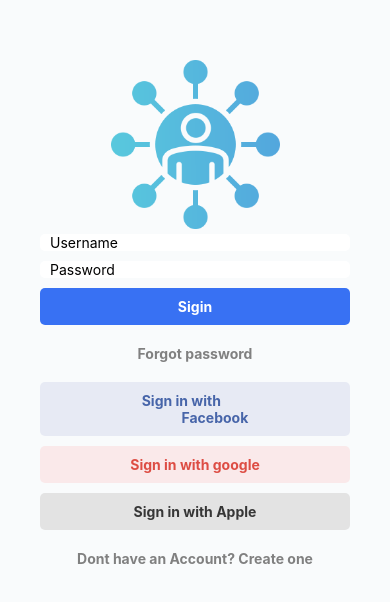
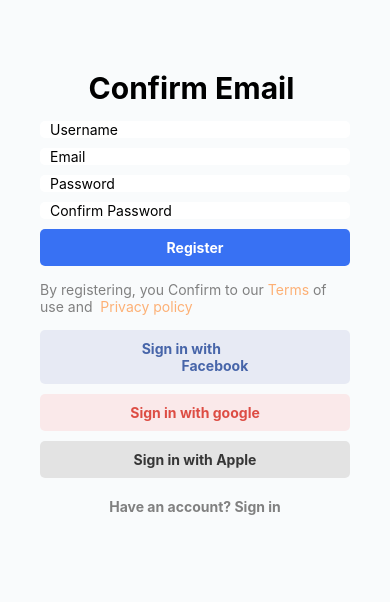
Before and after one commit to kaybrian/ReactNative_Autth, a React Native app: screen / in a window 390 px wide. Shown: the top 602 px of the page. Built offline with nearby package versions, Linux system fonts and the light colour scheme.

Commit message:
sign up screen

```diff
--- a/App.js
+++ b/App.js
@@ -1,12 +1,14 @@
 import { StatusBar } from 'expo-status-bar';
 import { SafeAreaView, Text, StyleSheet } from 'react-native';
 import SIgninScreen from './src/Screens/SIgninScreen';
+import SignUp from './src/Screens/SignUpScreen';
+import ConfirmEmailScreen from './src/Screens/ConfirmEmailScreen';
 
 
 export default function App() {
   return (
     <SafeAreaView style={styles.container} >
-      <SIgninScreen />
+      <ConfirmEmailScreen />
     </SafeAreaView>
   );
 }
--- /dev/null
+++ b/src/Components/SocialSIgnin.js
@@ -0,0 +1,46 @@
+import { View, Text } from 'react-native'
+import React from 'react'
+import CustomButton from './CustomButton'
+
+
+
+
+const SocialSIgnin = () => {
+    const signinWithFacebook = () => {
+        console.log("Sign with faceBook")
+    }
+
+    const onSigninWithGoogle = () => {
+        console.log("Sign with google")
+    }
+    const onSiginwithApple = () => {
+        console.log("Sign with Apple")
+    }
+
+    return (
+        <>
+
+            <CustomButton
+                text="Sign in with
+            Facebook"
+                onPress={signinWithFacebook}
+                bgColor="#E7EAf4"
+                fColor="#4765A9"
+            />
+            <CustomButton
+                text="Sign in with google"
+                onPress={onSigninWithGoogle}
+                bgColor="#FAE9EA"
+                fColor="#DD4D44"
+            />
+            <CustomButton
+                text="Sign in with Apple"
+                onPress={onSiginwithApple}
+                bgColor="#e3e3e3"
+                fColor="#363636"
+            />
+        </>
+    )
+}
+
+export default SocialSIgnin
--- /dev/null
+++ b/src/Screens/ConfirmEmailScreen.js
@@ -0,0 +1,107 @@
+import { View, Text, Image, StyleSheet, useWindowDimensions, ScrollView } from 'react-native'
+import React, { useState } from 'react'
+import CustomInput from '../Components/CustomInput';
+import CustomButton from '../Components/CustomButton';
+import SocialSIgnin from '../Components/SocialSIgnin';
+
+
+const ConfirmEmailScreen = () => {
+    const [username, setUsername] = useState("");
+    const [email, setEmail] = useState("");
+    const [password, setPassword] = useState("");
+    const [conPassWord, setConPassWord] = useState("");
+
+
+    const onRegister = () => {
+        console.warn("Register is Pressed")
+    }
+    const onSigninPressed = () => {
+        console.log("Sign in")
+    }
+
+    const onPressTerms =() => {
+        console.log("Terms")
+    }
+    const onPressPolicy = () => {
+        console.log("Policy")
+    }
+
+    return (
+        <ScrollView showsVerticalScrollIndicator={false}>
+            <View style={styles.root}>
+                <Text style={styles.title}>Confirm Email </Text>
+
+                <CustomInput
+                    placeholder="Username"
+                    value={username}
+                    setValue={setUsername}
+                />
+                <CustomInput
+                    placeholder="Email"
+                    value={email}
+                    setValue={setEmail}
+                />
+
+                <CustomInput
+                    placeholder="Password"
+                    value={password}
+                    setValue={setPassword}
+                    secureTextEntry={true}
+                />
+                <CustomInput
+                    placeholder="Confirm Password"
+                    value={conPassWord}
+                    setValue={setConPassWord}
+                    secureTextEntry={true}
+                />
+
+                <CustomButton text="Register" onPress={onRegister} />
+
+                <Text style={styles.text}>
+                    By registering, you Confirm to our
+                    <Text style={styles.link} onPress={onPressTerms}>
+                        {' '}Terms{' '}
+                    </Text>
+                    of use and <Text style={styles.link} onPress={onPressPolicy}>
+                        {' '}Privacy policy
+                    </Text>
+                </Text>
+                {/* social signs  */}
+
+                <SocialSIgnin />
+
+
+
+                <CustomButton text="Have an account? Sign in" onPress={onSigninPressed} type="TERTIARY" />
+
+
+            </View>
+        </ScrollView>
+    )
+}
+
+const styles = StyleSheet.create({
+    root: {
+        alignItems: "center",
+        padding: 40,
+        marginTop: 20,
+    },
+    text: {
+        color: 'gray',
+        marginVertical: 10,
+    },
+    link: {
+        color: "#FDB075"
+    },
+
+    title: {
+        fontSize: 30,
+        fontWeight: "bold",
+        textAlign: "center",
+        color: "051C60",
+        margin: 10
+    },
+})
+
+
+export default ConfirmEmailScreen
--- a/src/Screens/SIgninScreen.js
+++ b/src/Screens/SIgninScreen.js
@@ -3,6 +3,8 @@
 import logo from '../../assets/images/logo.png'
 import CustomInput from '../Components/CustomInput';
 import CustomButton from '../Components/CustomButton';
+import SocialSIgnin from '../Components/SocialSIgnin';
+
 
 const SIgninScreen = () => {
     const { height } = useWindowDimensions();
@@ -15,16 +17,7 @@
     const onForgotPress = () => {
         console.warn("Forgot password")
     }
-    const signinWithFacebook = () => {
-        console.log("Sign with faceBook")
-    }
 
-    const onSigninWithGoogle = () => {
-        console.log("Sign with google")
-    }
-    const onSiginwithApple = () => {
-        console.log("Sign with Apple")
-    }
     const onSignUpPress = () => {
         console.log("Sign up")
     }
@@ -56,26 +49,7 @@
                 <CustomButton text="Forgot password" onPress={onForgotPress} type="TERTIARY" />
 
                 {/* social signs  */}
-
-                <CustomButton
-                    text="Sign in with
-            Facebook"
-                    onPress={signinWithFacebook}
-                    bgColor="#E7EAf4"
-                    fColor="#4765A9"
-                />
-                <CustomButton
-                    text="Sign in with google"
-                    onPress={onSigninWithGoogle}
-                    bgColor="#FAE9EA"
-                    fColor="#DD4D44"
-                />
-                <CustomButton
-                    text="Sign in with Apple"
-                    onPress={onSiginwithApple}
-                    bgColor="#e3e3e3"
-                    fColor="#363636"
-                />
+                <SocialSIgnin />
 
 
                 <CustomButton text="Dont have an Account? Create one" onPress={onSignUpPress} type="TERTIARY" />
--- /dev/null
+++ b/src/Screens/SignUpScreen.js
@@ -0,0 +1,107 @@
+import { View, Text, Image, StyleSheet, useWindowDimensions, ScrollView } from 'react-native'
+import React, { useState } from 'react'
+import CustomInput from '../Components/CustomInput';
+import CustomButton from '../Components/CustomButton';
+import SocialSIgnin from '../Components/SocialSIgnin';
+
+
+const SignUp = () => {
+    const [username, setUsername] = useState("");
+    const [email, setEmail] = useState("");
+    const [password, setPassword] = useState("");
+    const [conPassWord, setConPassWord] = useState("");
+
+
+    const onRegister = () => {
+        console.warn("Register is Pressed")
+    }
+    const onSigninPressed = () => {
+        console.log("Sign in")
+    }
+
+    const onPressTerms =() => {
+        console.log("Terms")
+    }
+    const onPressPolicy = () => {
+        console.log("Policy")
+    }
+
+    return (
+        <ScrollView showsVerticalScrollIndicator={false}>
+            <View style={styles.root}>
+                <Text style={styles.title}>Create an Account </Text>
+
+                <CustomInput
+                    placeholder="Username"
+                    value={username}
+                    setValue={setUsername}
+                />
+                <CustomInput
+                    placeholder="Email"
+                    value={email}
+                    setValue={setEmail}
+                />
+
+                <CustomInput
+                    placeholder="Password"
+                    value={password}
+                    setValue={setPassword}
+                    secureTextEntry={true}
+                />
+                <CustomInput
+                    placeholder="Confirm Password"
+                    value={conPassWord}
+                    setValue={setConPassWord}
+                    secureTextEntry={true}
+                />
+
+                <CustomButton text="Register" onPress={onRegister} />
+
+                <Text style={styles.text}>
+                    By registering, you Confirm to our
+                    <Text style={styles.link} onPress={onPressTerms}>
+                        {' '}Terms{' '}
+                    </Text>
+                    of use and <Text style={styles.link} onPress={onPressPolicy}>
+                        {' '}Privacy policy
+                    </Text>
+                </Text>
+                {/* social signs  */}
+
+                <SocialSIgnin />
+
+
+
+                <CustomButton text="Have an account? Sign in" onPress={onSigninPressed} type="TERTIARY" />
+
+
+            </View>
+        </ScrollView>
+    )
+}
+
+const styles = StyleSheet.create({
+    root: {
+        alignItems: "center",
+        padding: 40,
+        marginTop: 20,
+    },
+    text: {
+        color: 'gray',
+        marginVertical: 10,
+    },
+    link: {
+        color: "#FDB075"
+    },
+
+    title: {
+        fontSize: 30,
+        fontWeight: "bold",
+        textAlign: "center",
+        color: "051C60",
+        margin: 10
+    },
+})
+
+
+export default SignUp
```
